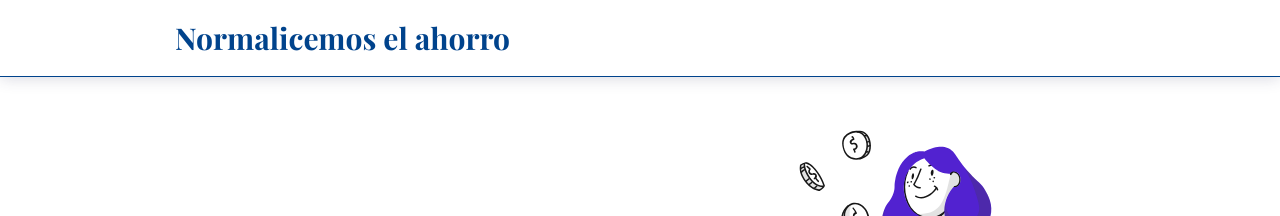
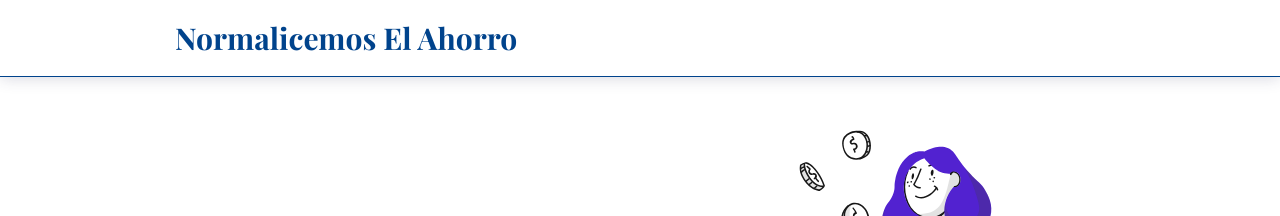
Before and after one commit to luisguerrerolab/side-hustle, a Jekyll site: the page built from index.md, in a window 1280 px wide. Shown: the top 216 px of the page. Built offline with Jekyll 4.4.1, drawn with Linux system fonts in a browser that asks for light colours.

Commit message:
fix title in mobile

```diff
--- a/_includes/header.html
+++ b/_includes/header.html
@@ -2,10 +2,8 @@
   <div class="container">
     <div class="logo">
       <a href="{{site.baseurl}}/">
-        <h1>Normalicemos el ahorro</h1>
+        <h1>Normalicemos El Ahorro</h1>
       </a>
     </div>
-    {% include main-menu.html %}
-    {% include hamburger.html %}
   </div>
 </div>
--- a/_sass/components/_header.scss
+++ b/_sass/components/_header.scss
@@ -10,8 +10,11 @@
   h1 {
     color: $primary;
     font-family: $font-family-base;
-    font-size: 30px;
+    font-size: 28px;
     margin-bottom: 0;
+    @include media-breakpoint-up(sm) {
+      font-size: 30px;
+    }
   }
   .container {
     display: flex;
--- a/_sass/components/_logo.scss
+++ b/_sass/components/_logo.scss
@@ -1,8 +1,5 @@
 .logo {
-  display: none;
-  @include media-breakpoint-up(sm) {
-    display: block;
-  }
+  display: block;
   a {
     display: block;
     width: 100%;
```
